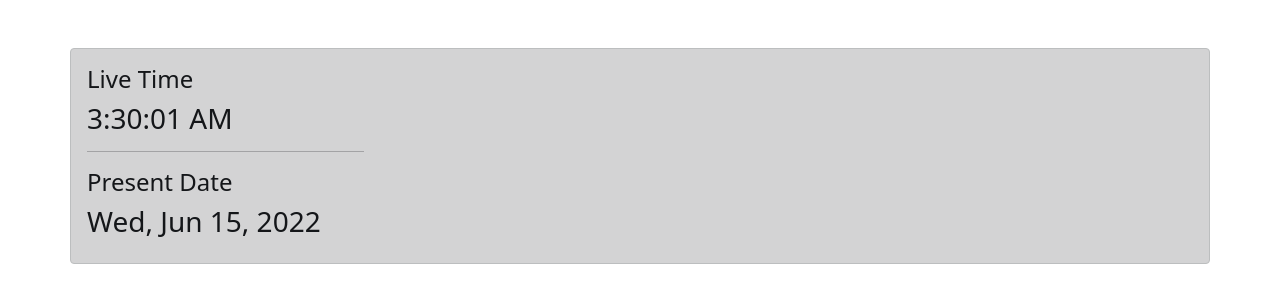
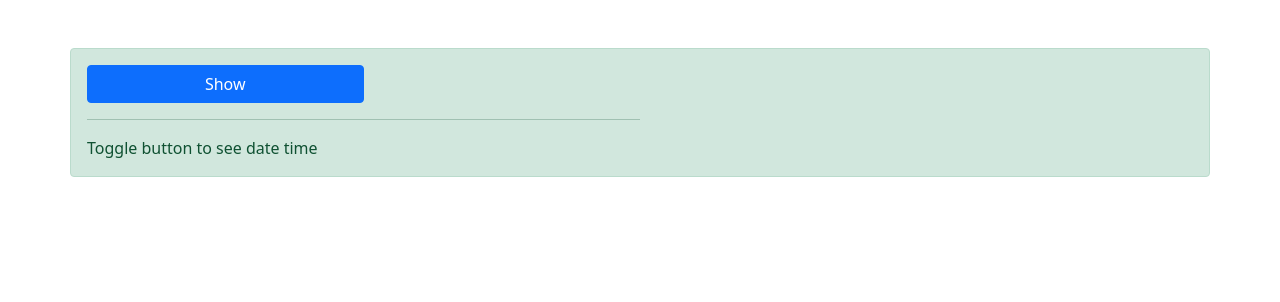
Before and after one commit to master-dhanesh/mern2morningreact, a React (Create React App) app: page / in a window 1280 px wide. Shown: the top 302 px of the page. Built offline with nearby package versions, Linux system fonts and the light colour scheme.

Commit message:
PROPS DRILLING AND EVENT HANDLING

```diff
--- a/src/App.js
+++ b/src/App.js
@@ -1,12 +1,43 @@
+import { useState } from "react";
 import Mydate from "./Components/Mydate";
 import Mytime from "./Components/Mytime";
 
 const App = () => {
+    const [mytime, setMytime] = useState(new Date().toLocaleTimeString());
+    const [mydate, setMydate] = useState(
+        new Date().toLocaleDateString("default", {
+            year: "numeric",
+            day: "numeric",
+            month: "short",
+            weekday: "short",
+        })
+    );
+
+    const [show, setShow] = useState(false);
+
+    const ClickHandler = () => {
+        setShow(!show);
+    };
+
     return (
-        <div className="container mt-5 alert alert-dark">
-            <Mytime />
-            <hr className="w-25" />
-            <Mydate />
+        <div className="container mt-5 alert alert-success">
+            <button
+                onClick={ClickHandler}
+                className={`btn btn-${show ? "success" : "primary"} w-25 `}
+            >
+                {show ? "Hide" : "Show"}
+            </button>
+            <hr className="w-50" />
+
+            {show ? (
+                <>
+                    <Mytime mytime={{ mytime, setMytime }} />
+                    <hr className="w-25" />
+                    <Mydate mydate={{ mydate, setMydate }} />
+                </>
+            ) : (
+                "Toggle button to see date time"
+            )}
         </div>
     );
 };
--- a/src/Components/Mydate.js
+++ b/src/Components/Mydate.js
@@ -1,14 +1,5 @@
-import { useState } from "react";
-
-const Mydate = () => {
-    const [mydate, setMydate] = useState(
-        new Date().toLocaleDateString("default", {
-            year: "numeric",
-            day: "numeric",
-            month: "short",
-            weekday: "short",
-        })
-    );
+const Mydate = (props) => {
+    const { mydate, setMydate } = props.mydate;
     return (
         <div>
             <h4>Present Date</h4>
--- a/src/Components/Mytime.js
+++ b/src/Components/Mytime.js
@@ -1,7 +1,5 @@
-import { useState } from "react";
-
-const Mytime = () => {
-    const [mytime, setMytime] = useState(new Date().toLocaleTimeString());
+const Mytime = (props) => {
+    const { mytime, setMytime } = props.mytime;
 
     setInterval(() => {
         setMytime(new Date().toLocaleTimeString());
```
